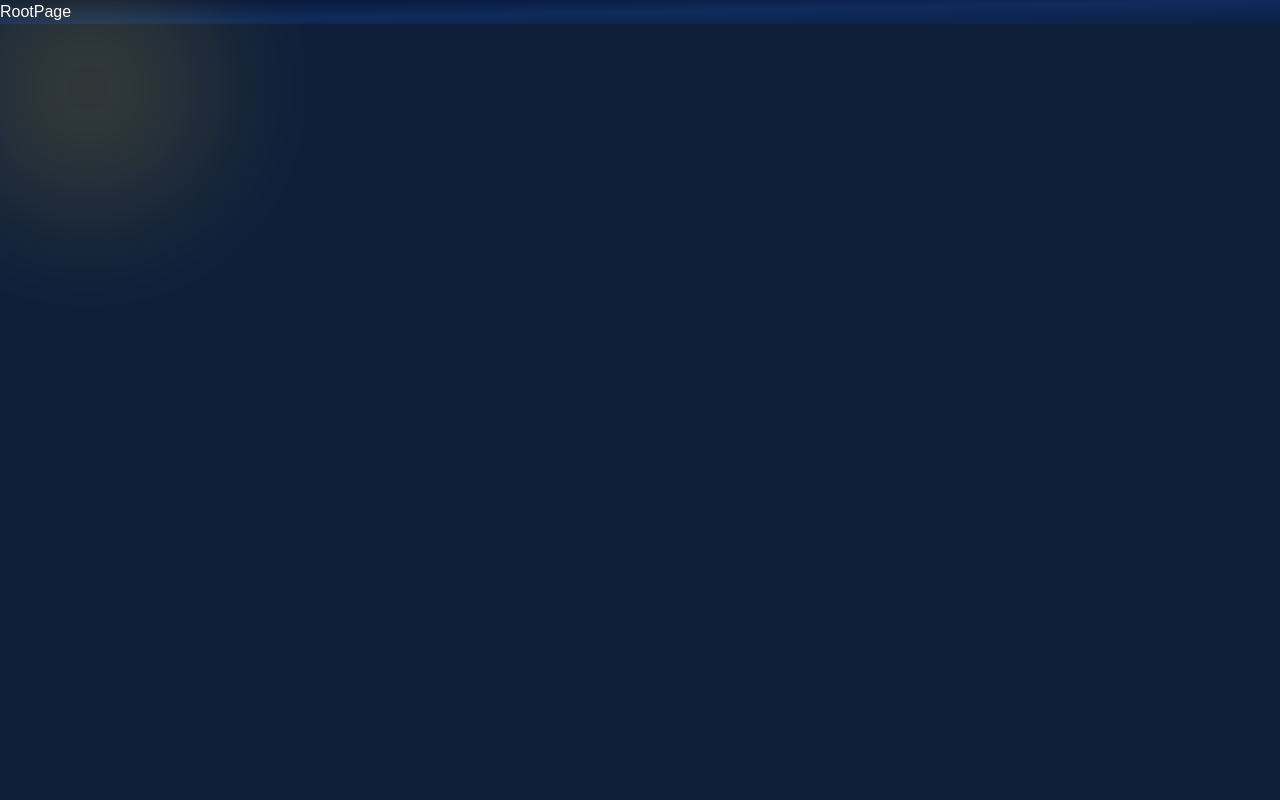
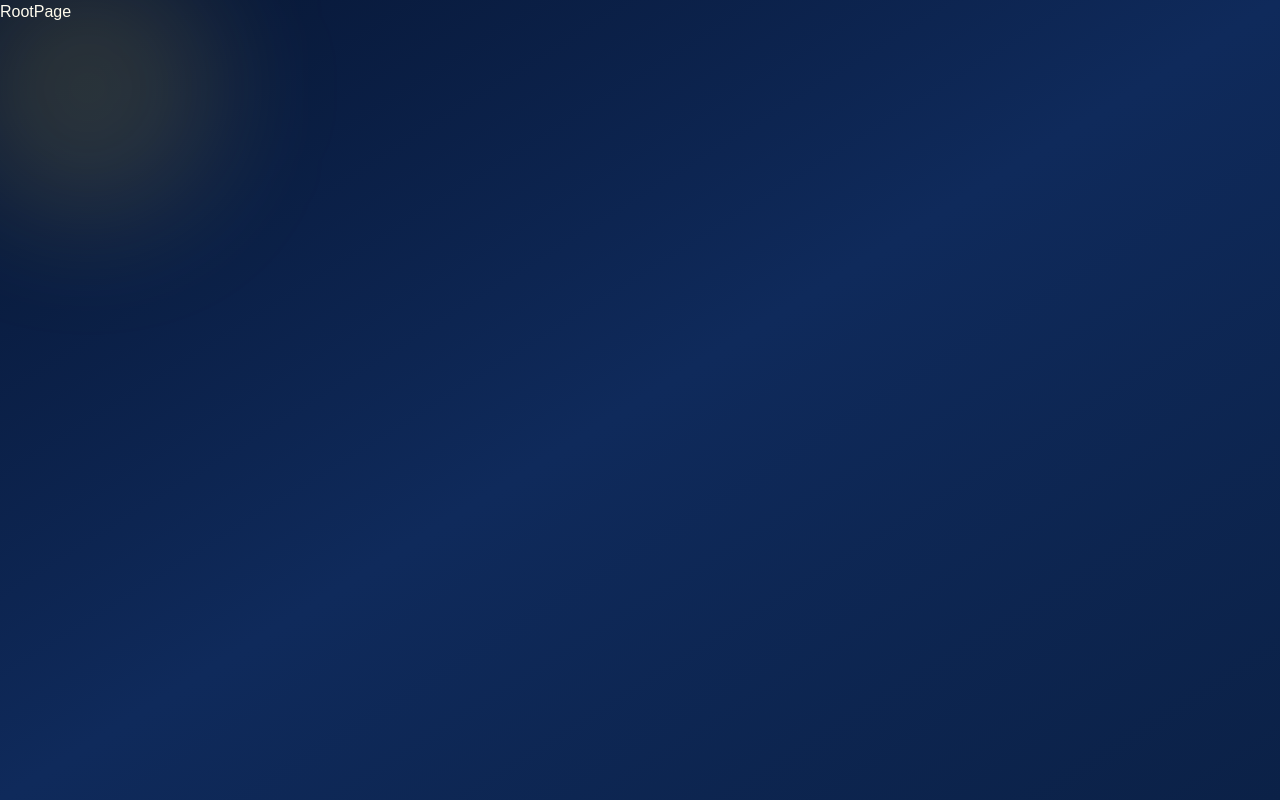
Before and after one commit to PatGaj/SnakeCoder, a Next.js app in the folder apps/snake_coder/: page /en in a window 1280 px wide. Built offline with nearby package versions, Linux system fonts and the light colour scheme.

Commit message:
feat: add SignOutLayout and integrate with main layout

```diff
--- a/apps/snake_coder/src/app/[locale]/layout.tsx
+++ b/apps/snake_coder/src/app/[locale]/layout.tsx
@@ -4,6 +4,7 @@ import type { Metadata } from 'next'
 import { ProviderWrapper } from '@/context/ProvidersWrapper'
 
 import './globals.css'
+import SignOutLayout from '@/features/signOutLayout/SignOutLayout'
 
 type Locale = (typeof locales)[number]
 type RootLayoutProps = {
@@ -29,8 +30,7 @@ const RootLayout: React.FC<RootLayoutProps> = async ({ children, params }) => {
     <html lang={locale}>
       <body>
         <ProviderWrapper locale={locale}>
-          <div className="bg-linear-to-br from-primary-950 via-primary-800 to-primary-900">{children}</div>
-          <div className="pointer-events-none absolute -left-10 -top-10 h-64 w-64 rounded-full bg-secondary-500/15 blur-3xl" />
+          <SignOutLayout>{children}</SignOutLayout>
         </ProviderWrapper>
       </body>
     </html>
--- /dev/null
+++ b/apps/snake_coder/src/features/signOutLayout/SignOutLayout.tsx
@@ -0,0 +1,14 @@
+type SignOutLayoutProps = {
+  children: React.ReactNode
+}
+
+const SignOutLayout: React.FC<SignOutLayoutProps> = ({ children }) => {
+  return (
+    <>
+      <div className="bg-linear-to-br from-primary-950 via-primary-800 to-primary-900 min-h-screen">{children}</div>
+      <div className="pointer-events-none absolute -left-10 -top-10 h-64 w-64 rounded-full bg-secondary-500/15 blur-3xl" />
+    </>
+  )
+}
+
+export default SignOutLayout
```
